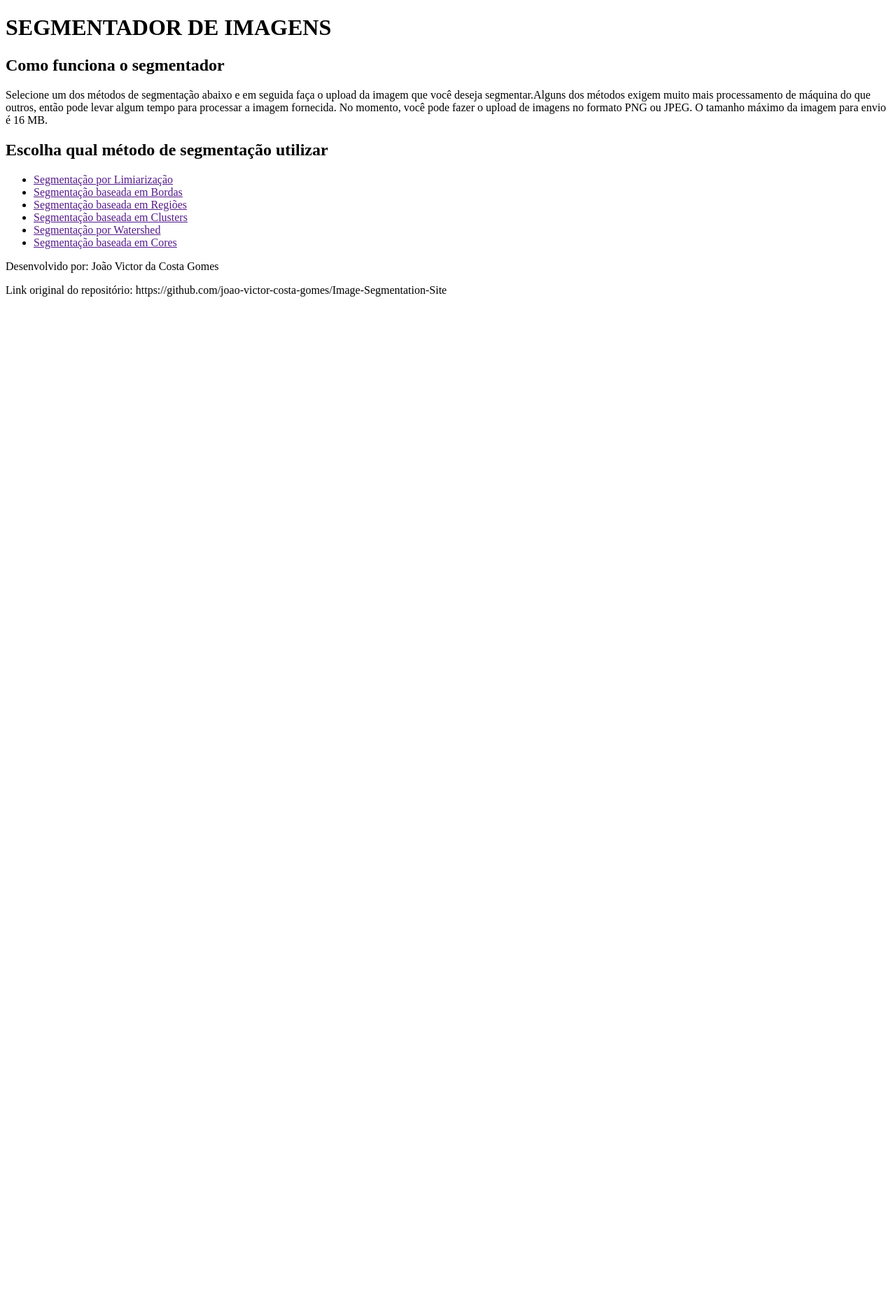
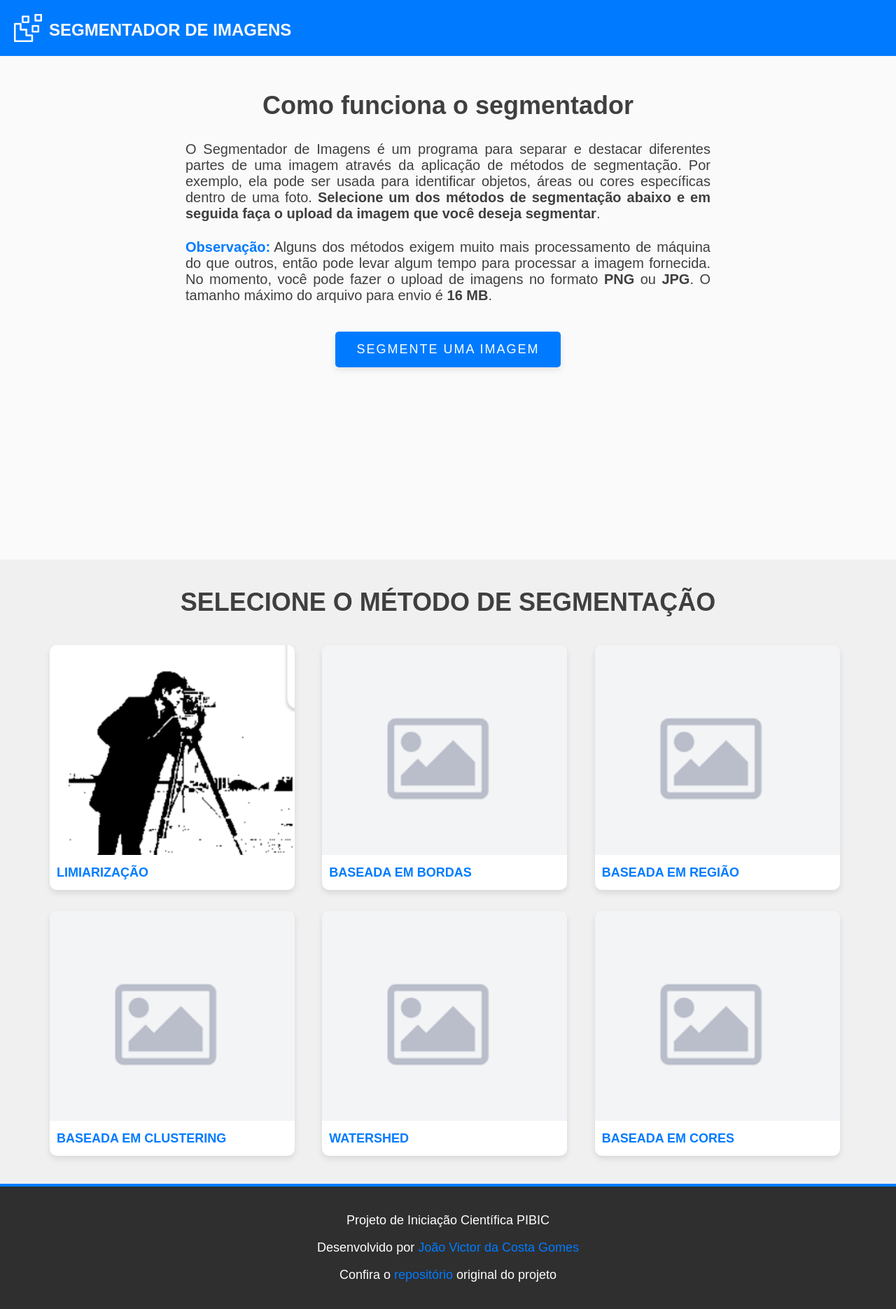
Before and after one commit to joao-victor-costa-gomes/Image-Segmentation-Site, a Flask app: template app/templates/home.html in a window 1280 px wide. Shown: the whole page at 70% size. Before the commit the page ends 424 px from the top, so only its background shows below. Run offline with Flask 3, Linux system fonts and the light colour scheme; the template is opened without the code that fills it, so the values that code supplies are empty.

Commit message:
added home page front-end

```diff
--- a/app/static/css/home.css
+++ b/app/static/css/home.css
@@ -0,0 +1,117 @@
+/* ------- HOME SECTION ------- */
+
+.home-section {
+    height: calc(100vh - 80px);
+    background-color: #fafafa;
+    display: flex;
+    flex-direction: column;
+    align-items: center;
+    padding: 20px;
+}
+
+.section-title {
+    font-size: 36px;
+    font-weight: bold;
+    margin-bottom: 10px;
+    color: #3f3f3f;
+}
+
+.home-section p {
+    font-size: 20px;
+    color: #3f3f3f;
+    max-width: 750px;
+    text-align: justify;
+    margin-bottom: 5px;
+}
+
+.obs {
+    color: #007BFF;
+    font-weight: bold;
+    margin-right: 5px;
+}
+
+.home-section .btn {
+    margin-top: 35px;
+    display: inline-block;
+    padding: 15px 30px;
+    font-size: 18px;
+    color: white;
+    background-color: #007BFF;
+    text-decoration: none;
+    border-radius: 5px;
+    transition: background-color 0.3s ease;
+    letter-spacing: 2px;
+    box-shadow: 0 4px 8px rgba(0, 0, 0, 0.1);
+}
+
+.home-section .btn:hover {
+    background-color: #0056b3;
+}
+
+/* ------- SERVICES SECTION ------- */
+
+.services-section {
+    height: auto;
+    min-height: 100vh;
+    background-color: #f0f0f0;
+    display: flex;
+    align-items: center;
+    flex-direction: column;
+    padding: 20px;
+}
+
+.services-section .section-title {
+    text-align: center;
+    margin: 20px auto 20px;
+    font-size: 36px;
+    font-weight: bold;
+    color: #3f3f3f;
+}
+
+.card-container {
+    width: 95%;
+    max-width: 1200px;
+    padding: 20px;
+    display: grid;
+    grid-template-columns: repeat(3, 1fr);
+    justify-content: center;
+    gap: 30px;
+    border-radius: 10px;
+    margin: 0 auto;
+}
+
+.card {
+    width: 350px;
+    height: 350px;
+    background-color: #fff;
+    border-radius: 10px;
+    overflow: hidden;
+    text-decoration: none;
+    box-shadow: 0 4px 8px rgba(0, 0, 0, 0.1);
+    transition: transform 0.2s ease, box-shadow 0.2s ease;
+    display: flex;
+    flex-direction: column;
+}
+
+.card-image {
+    width: 100%;
+    height: 300px;
+    object-fit: cover;
+}
+
+.card-title {
+    font-size: 18px;
+    font-weight: bold;
+    color: #007BFF;
+    padding: 15px 10px;
+}
+
+.card:hover {
+    transform: translateY(-5px);
+    box-shadow: 0 8px 16px rgba(0, 0, 0, 0.2);
+    background-color: #007BFF;
+}
+
+.card:hover .card-title {
+    color: white;
+}
--- /dev/null
+++ b/app/static/css/style.css
@@ -0,0 +1,65 @@
+* {
+    box-sizing: border-box;
+}
+
+html {
+    scroll-behavior: smooth;
+}
+
+body {
+    margin: 0;
+    padding: 0;
+    font-family: Arial, Helvetica, sans-serif;
+    overflow-x: hidden;
+}
+
+/* ------- HEADER ------- */
+
+header {
+    width: 100%;
+    height: 80px;
+    background-color: #007BFF;
+    color: white;
+    display: flex;
+    align-items: center;
+    justify-content: space-between;
+    padding: 0 20px;
+    box-shadow: 0 2px 4px rgba(0, 0, 0, 0.1);
+}
+
+header h1 a{
+    font-size: 24px;
+    text-decoration: none;
+    color: #fafafa;
+}
+
+.header-content {
+    display: flex;
+    align-items: center;
+    gap: 10px;
+}
+
+.header-logo {
+    width: 40px;
+    height: auto;
+}
+
+/* ------- FOOTER ------- */
+
+.footer {
+    background-color: #2f2f2f;
+    color: white;
+    text-align: center;
+    padding: 20px;
+    font-size: 18px;
+    border-top: 4px solid #007BFF;
+}
+
+.footer .footer-link {
+    color: #007BFF;
+    text-decoration: none;
+}
+
+.footer .footer-link:hover {
+    color: #00c3ff;
+}
--- a/app/templates/home.html
+++ b/app/templates/home.html
@@ -5,37 +5,92 @@
     <meta charset="UTF-8">
     <meta name="viewport" content="width=device-width, initial-scale=1.0">
     <title>Image Segmentator</title>
+    <link rel="stylesheet" href="../static/css/home.css">
+    <link rel="stylesheet" href="../static/css/style.css">
+    <link rel="icon" href="../static/images/icon.png" type="image/png">
 </head>
 
 <body>
 
+    <!-- HEADER -->
     <header>
-        <h1>SEGMENTADOR DE IMAGENS</h1>
+        <div class="header-content">
+            <img src="../static/images/logo.png" alt="site logo" class="header-logo">
+            <h1>
+                <a href="home.html" class="home-title">SEGMENTADOR DE IMAGENS</a>
+            </h1>
+        </div>
     </header>
 
+    <!-- HOME -->
     <section id="home-section" class="home-section">
-        <h2>Como funciona o segmentador</h2>
-        <p>Selecione um dos métodos de segmentação abaixo e em seguida faça o upload da imagem que você deseja segmentar.Alguns dos métodos exigem muito mais processamento de máquina do que outros, então pode levar algum tempo para processar a imagem fornecida. No momento, você pode fazer o upload de imagens no formato PNG ou JPEG. O tamanho máximo da imagem para envio é 16 MB.</p>
+
+        <h2 class="section-title">Como funciona o segmentador</h2>
+
+        <p>O Segmentador de Imagens é um programa para separar e destacar diferentes partes de uma imagem através da aplicação de métodos de segmentação. Por exemplo, ela pode ser usada para identificar objetos, áreas ou cores específicas dentro de uma foto. <strong>Selecione um dos métodos de segmentação abaixo e em seguida faça o upload da imagem que você deseja segmentar</strong>.</p>
+
+        <p>
+            <span class="obs">Observação:</span>Alguns dos métodos exigem muito mais processamento de máquina do que outros, então pode levar algum tempo para processar a imagem fornecida. No momento, você pode fazer o upload de imagens no formato <strong>PNG</strong> ou <strong>JPG</strong>. O tamanho máximo do arquivo para envio é <strong>16 MB</strong>.
+        </p>
+
+        <a href="#services-section" class="btn">SEGMENTE UMA IMAGEM</a>
     </section>
 
+    <!-- SERVICES -->
     <section id="services-section" class="services-section">
-        <h2>Escolha qual método de segmentação utilizar</h2>
-        <!-- Aqui terá vários quadrados representando os métodos que o usuário poderá escolher -->
-        <div>
-            <ul>
-                <li><a href="">Segmentação por Limiarização</a></li>
-                <li><a href="">Segmentação baseada em Bordas</a></li>
-                <li><a href="">Segmentação baseada em Regiões</a></li>
-                <li><a href="">Segmentação baseada em Clusters</a></li>
-                <li><a href="">Segmentação por Watershed</a></li>
-                <li><a href="">Segmentação baseada em Cores</a></li>
-            </ul>
+        <h2 class="section-title">SELECIONE O MÉTODO DE SEGMENTAÇÃO</h2>
+
+        <div class="card-container">
+
+            <!-- Card 1 -->
+            <a class="card">
+                <img src="../static/images/thresholding.png" alt="limiarizacao" class="card-image">
+                <div class="card-title">LIMIARIZAÇÃO</div>
+            </a>
+
+            <!-- Card 2 -->
+            <a class="card">
+                <img src="../static/images/placeholder.png" alt="baseada em bordas" class="card-image">
+                <div class="card-title">BASEADA EM BORDAS</div>
+            </a>
+
+            <!-- Card 3 -->
+            <a class="card">
+                <img src="../static/images/placeholder.png" alt="baseada em região" class="card-image">
+                <div class="card-title">BASEADA EM REGIÃO</div>
+            </a>
+
+            <!-- Card 4 -->
+            <a class="card">
+                <img src="../static/images/placeholder.png" alt="baseada em clustering"class="card-image">
+                <div class="card-title">BASEADA EM CLUSTERING</div>
+            </a>
+
+            <!-- Card 5 -->
+            <a class="card">
+                <img src="../static/images/placeholder.png" alt="watershed" class="card-image">
+                <div class="card-title">WATERSHED</div>
+            </a>
+
+            <!-- Card 6 -->
+            <a class="card">
+                <img src="../static/images/placeholder.png" alt="baseada em cores" class="card-image">
+                <div class="card-title">BASEADA EM CORES</div>
+            </a>
+
         </div>
+
     </section>
 
-    <footer>
-        <p>Desenvolvido por: João Victor da Costa Gomes</p>
-        <p>Link original do repositório: https://github.com/joao-victor-costa-gomes/Image-Segmentation-Site</p>
+    <!-- FOOTER -->
+    <footer class="footer">
+        <p>Projeto de Iniciação Científica PIBIC</p>
+        <p>
+            Desenvolvido por <a href="https://github.com/joao-victor-costa-gomes/" class="footer-link" target="_blank">João Victor da Costa Gomes</a>
+        </p>
+        <p>
+            Confira o <a href="https://github.com/joao-victor-costa-gomes/Image-Segmentation-Site" class="footer-link" target="_blank">repositório</a> original do projeto
+        </p>
     </footer>
 
 </body>
```
Also changed, not shown: app/static/images/icon.png (added), app/static/images/logo.png (added), app/static/images/placeholder.png (added), app/static/images/thresholding.png (added).
